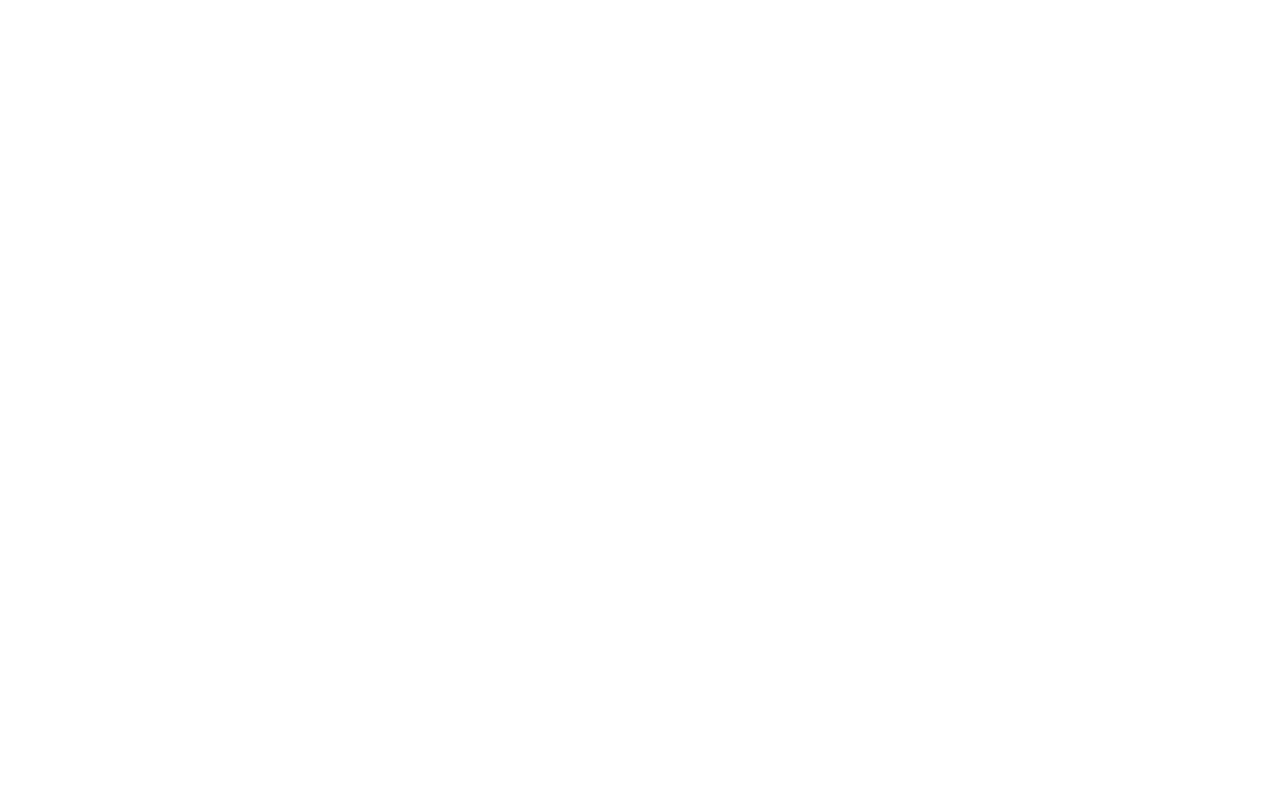
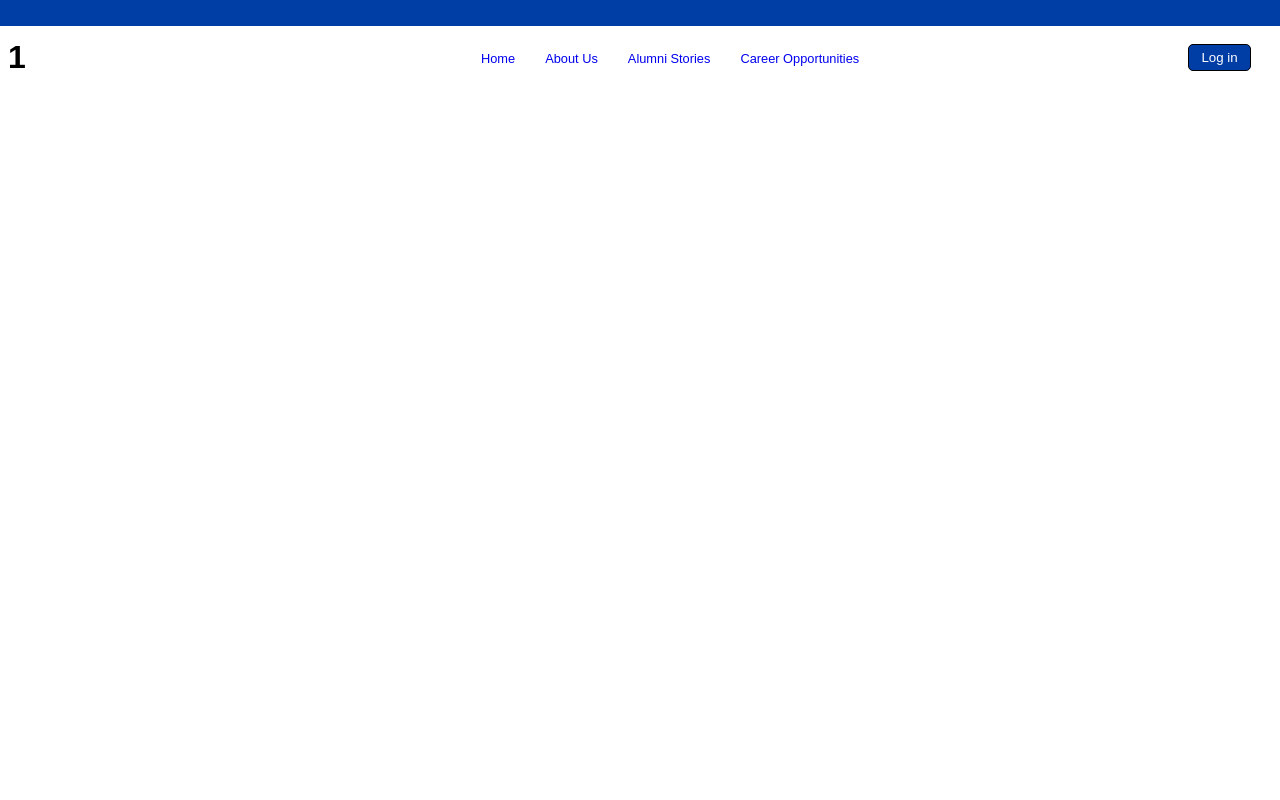
Before and after one commit to KinGabriel/SLU-Alumni-Web-Application, a PHP site: page / in a window 1280 px wide; the page is wider, and only the part inside the window is pictured. Before the commit the part shown is empty. Run offline with PHP 8.4, Linux system fonts and the light colour scheme.

Commit message:
Set up the project structure and started the header

```diff
--- /dev/null
+++ b/assets/css/style.css
@@ -0,0 +1,47 @@
+* {
+    font-family: Arial, Helvetica, sans-serif;
+}
+
+header {
+    display: flex;
+
+    align-items: center;
+    width: 100%;
+
+}
+
+.header_seperator {
+    background-color: #003DA5;
+    padding-bottom: 2vw;
+    width: 120%;
+    margin: -1vh;
+}
+header h1{
+    float: left;
+}
+.header_items {
+    display: flex;
+    justify-content: center;
+    align-items: center;
+    width: 100%;
+}
+
+.header_middle {
+    margin-left: 35%;
+}
+
+button{
+    padding: 5px;
+    background-color: #003DA5;
+    border-radius: 5px;
+    border: 1px solid black;
+    width: 5%;
+    margin-left: 25%;
+    color: white;
+}
+
+header a {
+    text-decoration: none;
+    padding: 1vw;
+    font-size: 1vw;
+}
--- a/index.php
+++ b/index.php
@@ -1 +1,23 @@
-<?php
+<!DOCTYPE html>
+<html lang="en">
+<head>
+    <meta charset="UTF-8">
+    <meta name="viewport" content="width=device-width, initial-scale=1.0">
+    <title>Document</title>
+    <link rel="stylesheet" href="assets/css/style.css">
+</head>
+<body>
+<div class="header_seperator"></div>
+<header>
+    <h1>1</h1>
+        <div class="header_middle">
+            <a href="#">Home</a>
+            <a href="#">About Us</a>
+            <a href="#">Alumni Stories</a>
+            <a href="#">Career Opportunities</a>
+        </div>
+        <button class="btn-login"type="button">Log in</button>
+    </div>
+</header>
+</body>
+</html>
```
Also changed, not shown: assets/js/authentication.js (added).
